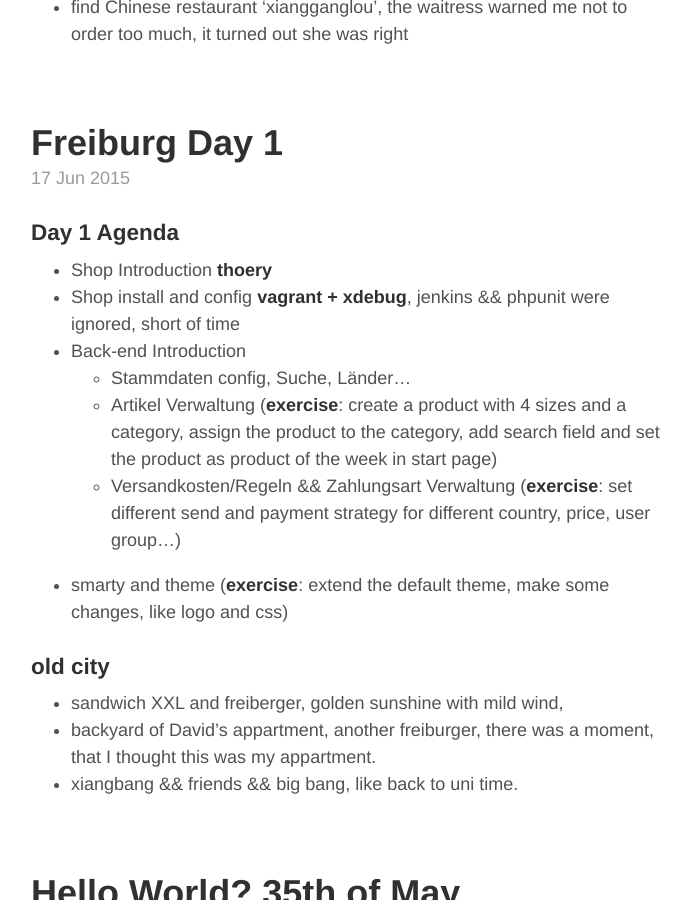
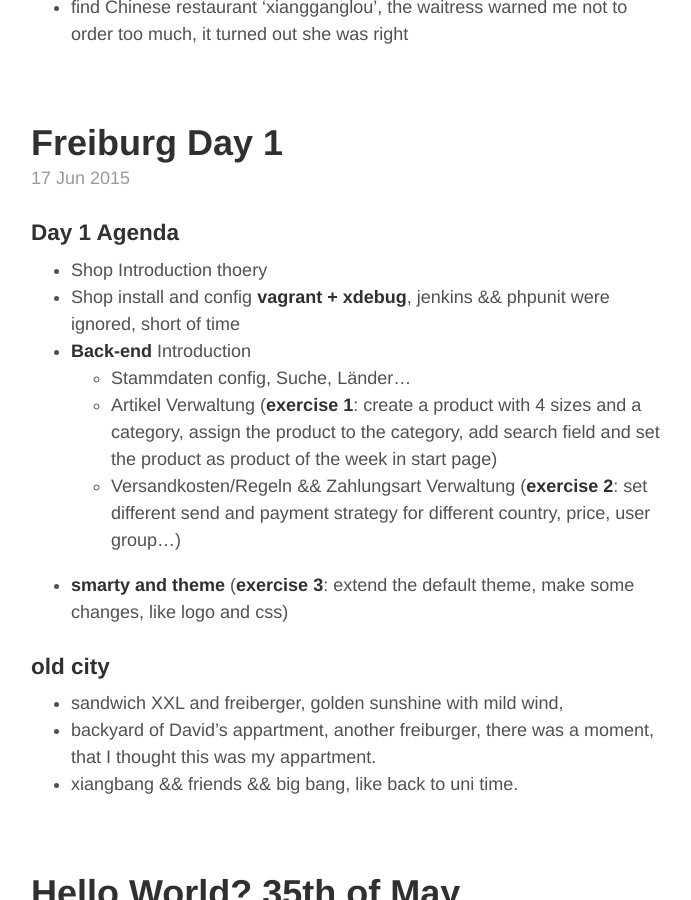
Before and after one commit to leihro/leihro.github.io, a Jekyll site: the page built from index.html, in a window 1280 px wide and 900 px high, scrolled down 648 px. Shown: the whole window, without its empty margins (294-985 px from the left). Built offline with Jekyll 4.4.1, drawn with Linux system fonts in a browser that asks for light colours; the list of posts is cut into pages by our own code.

Commit message:
Update 2015-06-17-freiburg-day-1.md

```diff
--- a/_posts/2015-06-17-freiburg-day-1.md
+++ b/_posts/2015-06-17-freiburg-day-1.md
@@ -1,11 +1,11 @@
 ### Day 1 Agenda
-* Shop Introduction **thoery**
+* Shop Introduction thoery
 * Shop install and config **vagrant + xdebug**, jenkins && phpunit were ignored, short of time
-* Back-end Introduction
+* **Back-end** Introduction
   * Stammdaten config, Suche, Länder...
-  * Artikel Verwaltung (**exercise**: create a product with 4 sizes and a category, assign the product to the category, add search field and set the product as product of the week in start page)
-  * Versandkosten/Regeln && Zahlungsart Verwaltung (**exercise**: set different send and payment strategy for different country, price, user group...)
-* smarty and theme (**exercise**: extend the default theme, make some changes, like logo and css)
+  * Artikel Verwaltung (**exercise 1**: create a product with 4 sizes and a category, assign the product to the category, add search field and set the product as product of the week in start page)
+  * Versandkosten/Regeln && Zahlungsart Verwaltung (**exercise 2**: set different send and payment strategy for different country, price, user group...)
+* **smarty and theme** (**exercise 3**: extend the default theme, make some changes, like logo and css)
 
 ### old city
 * sandwich XXL and freiberger, golden sunshine with mild wind,
```
